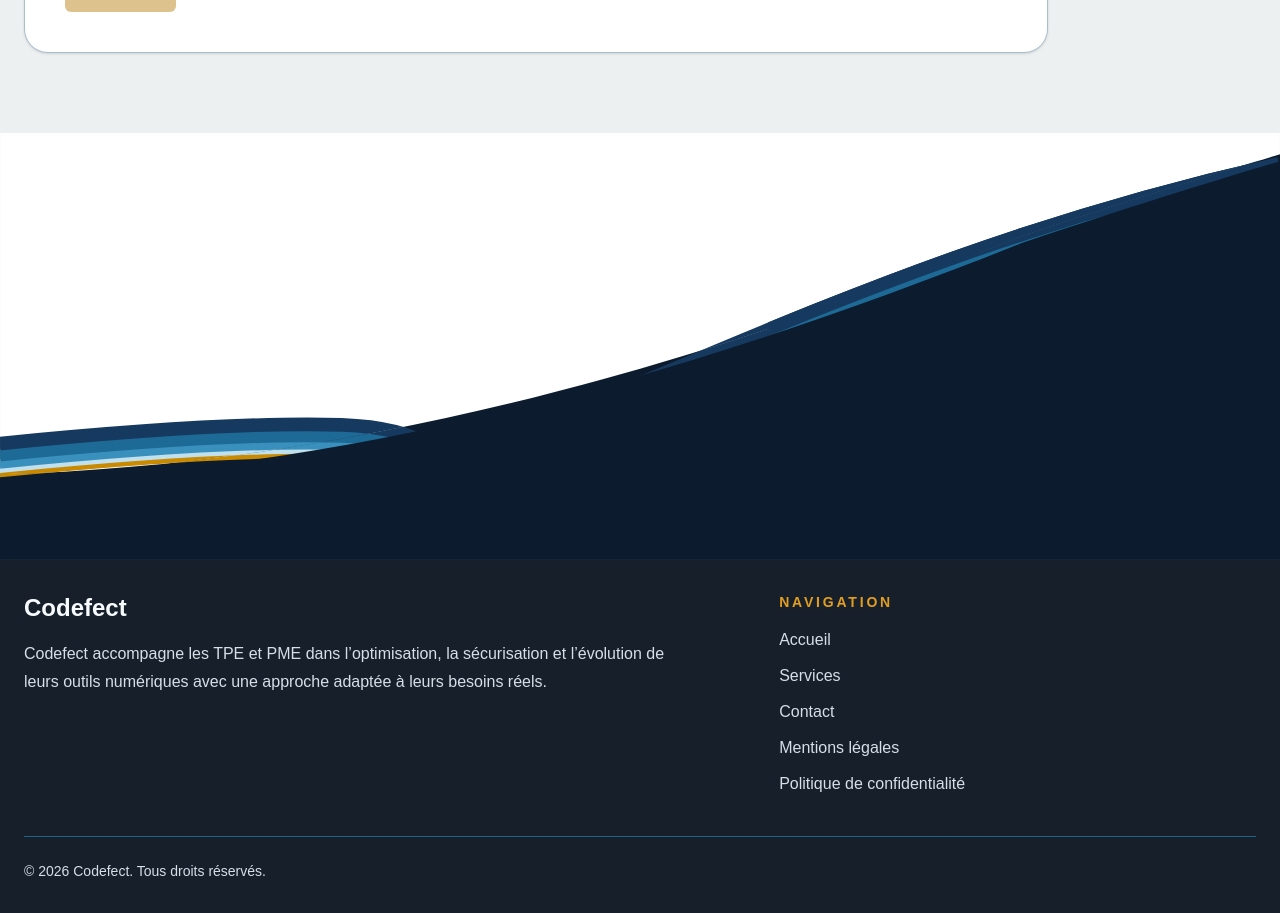
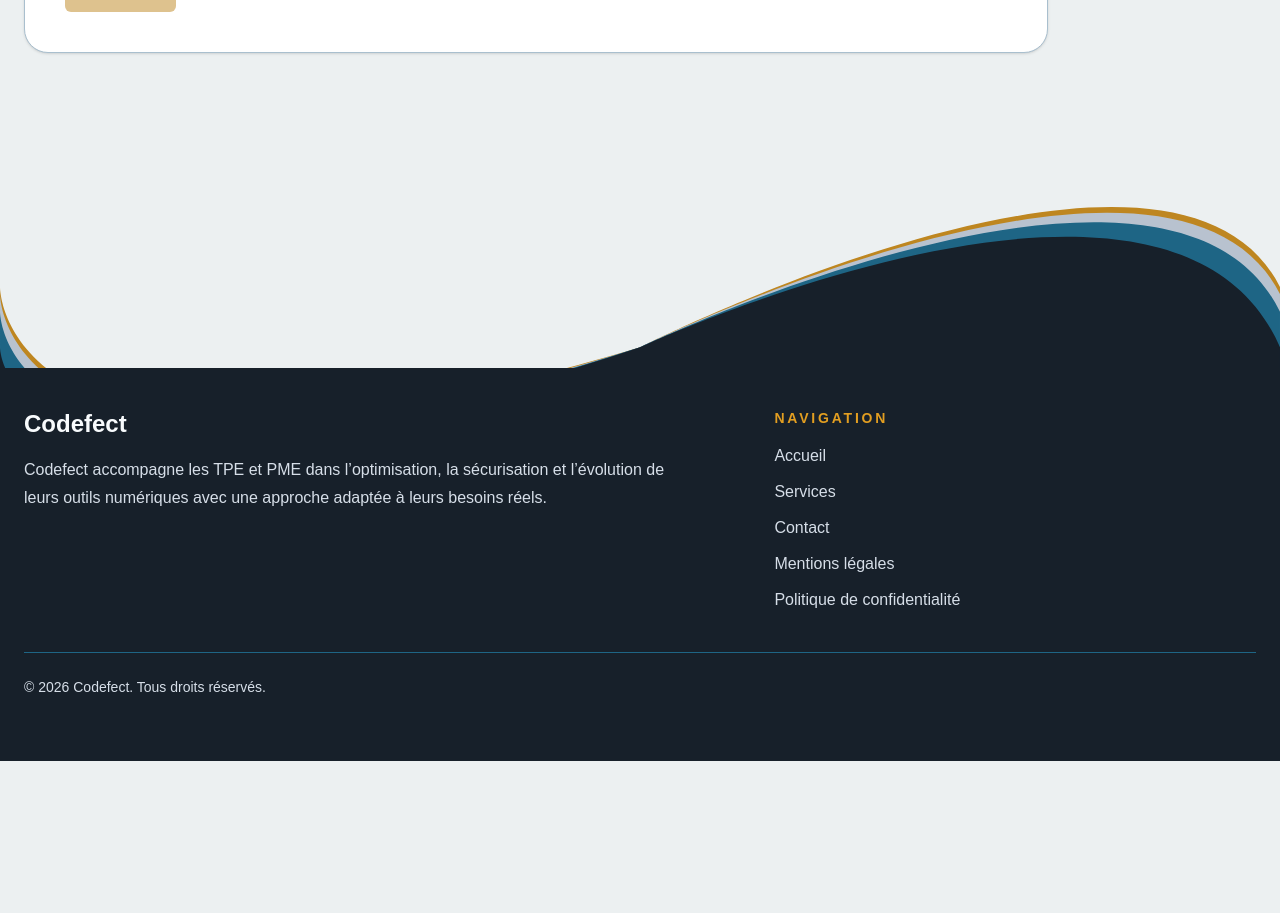
Before and after one commit to Bobby-codefect/website, a Next.js app: page /contact in a window 1280 px wide. Shown: the part 1400-2313 px from the top of the page. After the commit the page ends 2161 px from the top, so only its background shows below. Built offline with nearby package versions, Linux system fonts and the light colour scheme.

Commit message:
FEAT/animation-with-new-waveform : new FooterWave added

```diff
--- a/src/components/home/HeroWave.tsx
+++ b/src/components/home/HeroWave.tsx
@@ -22,17 +22,17 @@ const HeroWave = () => {
                 {description}
               </p>
 
-              <div className="flex flex-col gap-3 sm:flex-row">
+              <div className="flex flex-col items-center gap-3 sm:flex-row sm:justify-start">
                 <a
                     href="/contact"
-                    className="rounded-md bg-[var(--color-accent-gold-strong)] px-6 py-3 text-center font-semibold text-[var(--color-bg-dark)] transition hover:bg-[var(--color-accent-gold)]"
+                    className="inline-flex min-w-[220px] justify-center rounded-md bg-[var(--color-accent-gold-strong)] px-4 py-3 text-center font-semibold text-[var(--color-bg-dark)] transition hover:bg-[var(--color-accent-gold)]"
                 >
                   {boutonPrincipal}
                 </a>
 
                 <a
                     href="/services"
-                    className="rounded-md border border-[var(--color-border-soft)] px-6 py-3 text-center font-semibold text-white transition hover:bg-[var(--color-surface-dark)]"
+                    className="inline-flex min-w-[220px] justify-center rounded-md border border-[var(--color-border-soft)] px-4 py-3 text-center font-semibold text-white transition hover:bg-[var(--color-surface-dark)]"
                 >
                   {boutonSecondaire}
                 </a>
--- a/src/components/layout/Footer.tsx
+++ b/src/components/layout/Footer.tsx
@@ -12,13 +12,13 @@ export default function Footer() {
         <>
             <FooterWave />
 
-            <footer className="bg-[var(--color-bg-dark)] text-white">
-                <div className="mx-auto max-w-7xl px-6 py-8">
-                    <div className="grid gap-10 md:grid-cols-[1.2fr_0.8fr]">
+            <footer className="relative z-10 bg-[var(--color-bg-dark)] text-white lg:-mt-28 xl:-mt-48">
+                <div className="mx-auto max-w-7xl px-6 pt-12 pb-16 lg:pt-16 xl:pt-10">
+                    <div className="grid gap-7 md:grid-cols-[1.2fr_0.8fr]">
                         <div>
                             <h2 className="mb-4 text-2xl font-bold">Codefect</h2>
 
-                            <p className="max-w-2xl leading-7 text-[var(--color-footer-text)]">
+                            <p className="max-w-2xl leading-7 text-(--color-footer-text)">
                                 Codefect accompagne les TPE et PME dans l’optimisation, la
                                 sécurisation et l’évolution de leurs outils numériques avec une
                                 approche adaptée à leurs besoins réels.
@@ -26,7 +26,7 @@ export default function Footer() {
                         </div>
 
                         <div>
-                            <p className="mb-4 text-sm font-semibold uppercase tracking-[0.2em] text-[var(--color-accent-gold-strong)]">
+                            <p className="mb-4 text-sm font-semibold uppercase tracking-[0.2em] text-(--color-accent-gold-strong)">
                                 Navigation
                             </p>
 
@@ -35,7 +35,7 @@ export default function Footer() {
                                     <li key={lien.href}>
                                         <Link
                                             href={lien.href}
-                                            className="text-[var(--color-footer-text)] transition hover:text-white"
+                                            className="text-(--color-footer-text) transition hover:text-white"
                                         >
                                             {lien.label}
                                         </Link>
@@ -44,7 +44,7 @@ export default function Footer() {
                                 <li>
                                     <Link
                                         href="/mentions-legales"
-                                        className="text-[var(--color-footer-text)] transition hover:text-white"
+                                        className="text-(--color-footer-text) transition hover:text-white"
                                     >
                                         Mentions légales
                                     </Link>
@@ -52,7 +52,7 @@ export default function Footer() {
                                 <li>
                                     <Link
                                         href="/politique-confidentialite"
-                                        className="text-[var(--color-footer-text)] transition hover:text-white"
+                                        className="text-(--color-footer-text) transition hover:text-white"
                                     >
                                         Politique de confidentialité
                                     </Link>
@@ -61,8 +61,8 @@ export default function Footer() {
                         </div>
                     </div>
 
-                    <div className="mt-10 border-t border-[var(--color-accent-blue)] pt-6">
-                        <p className="text-sm text-[var(--color-footer-text)]">
+                    <div className="mt-10 border-t border-(--color-accent-blue) pt-6">
+                        <p className="text-sm text-(--color-footer-text)">
                             © 2026 Codefect. Tous droits réservés.
                         </p>
                     </div>
--- a/src/components/layout/FooterWave.tsx
+++ b/src/components/layout/FooterWave.tsx
@@ -1,145 +1,33 @@
 export default function FooterWave() {
   return (
-    <div className="relative overflow-hidden bg-[var(--color-bg-dark)]">
-      <svg
-        width="100%"
-        viewBox="0 0 1500 500"
-        role="img"
-        xmlns="http://www.w3.org/2000/svg"
-      >
-        <title>Vague</title>
-        <desc>Masse marine qui cache le creux des couches fines</desc>
-        <defs>
-          <clipPath id="above-mass">
-            <path d="M0,0 L1500,0 L1500,25 C1450,40 1350,70 1200,120 C800,280 400,390 0,400 L0,0 Z" />
-          </clipPath>
-          <clipPath id="top-right-clip">
-            <path d="M1500,0 L1500,25 C1450,40 1350,70 1200,120 C1100,160 1000,200 900,240 L900,0 Z" />
-          </clipPath>
-          <clipPath id="below-mass-thin">
-            <path d="M0,400 C400,390 800,280 1200,120 C1350,70 1450,40 1500,25 L1500,120 C1450,135 1350,165 1200,215 C800,375 400,480 0,490 Z" />
-          </clipPath>
-        </defs>
-
-        <rect x="0" y="0" width="1500" height="500" fill="#ffffff" />
-
-        {/* Masse marine */}
-        <path
-          d="M0,500 L0,400 C400,390 800,280 1200,120 C1350,70 1450,40 1500,25 L1500,500 Z"
-          fill="#0c1c2e"
-        />
-
-        {/* Couches fines clippées au-dessus de la masse */}
-        <g clipPath="url(#above-mass)">
+      <div className="w-full overflow-hidden leading-[0] bg-[var(--color-bg-light)]">
+        <svg
+            viewBox="0 0 1800 600"
+            xmlns="http://www.w3.org/2000/svg"
+            className="relative top-px block h-auto w-full"
+            aria-hidden="true"
+        >
           <path
-            d="M0,370 C150,355 300,345 400,348 C450,350 480,358 500,372 C520,386 530,395 550,390 C580,382 620,360 700,320 C900,240 1150,120 1500,42"
-            fill="none"
-            stroke="#163a5f"
-            strokeWidth={28}
+              fill="#be8620"
+              d="M 0,215 C 0,215 0,570 900,300 C 900,300 1650,-80 1800,215 L 1800,600 L 0,600 Z"
+              strokeWidth="0"
           />
           <path
-            d="M0,382 C150,367 300,357 400,360 C450,362 480,370 500,384 C520,398 530,407 550,402 C580,394 620,372 700,332 C900,252 1150,132 1500,54"
-            fill="none"
-            stroke="#1e6a96"
-            strokeWidth={20}
+              fill="#b8c2cf"
+              d="M 0,225 C 0,225 0,580 900,300 C 900,300 1650,-70 1800,225 L 1800,600 L 0,600 Z"
+              strokeWidth="0"
           />
           <path
-            d="M0,391 C150,376 300,366 400,369 C450,371 480,379 500,393 C520,407 530,416 550,411 C580,403 620,381 700,341 C900,261 1150,141 1500,63"
-            fill="none"
-            stroke="#3a90bc"
-            strokeWidth={12}
+              fill="#1e6585"
+              d="M 0,250 C 0,250 0,590 900,300 C 900,300 1650,-60 1800,250 L 1800,600 L 0,600 Z"
+              strokeWidth="0"
           />
           <path
-            d="M0,397 C150,382 300,372 400,375 C450,377 480,385 500,399 C520,413 530,422 550,417 C580,409 620,387 700,347 C900,267 1150,147 1500,69"
-            fill="none"
-            stroke="#c0e0ee"
-            strokeWidth={7}
+              fill="#17202a"
+              d="M 0,300 C 0,300 0,600 900,300 C 900,300 1650,-50 1800,300 L 1800,600 L 0,600 Z"
+              strokeWidth="0"
           />
-          <path
-            d="M0,401 C150,386 300,376 400,379 C450,381 480,389 500,403 C520,417 530,426 550,421 C580,413 620,391 700,351 C900,271 1150,151 1500,73"
-            fill="none"
-            stroke="#c98a00"
-            strokeWidth={5}
-            strokeLinecap="round"
-          />
-        </g>
-
-        {/* Couches fines en haut à droite */}
-        <g clipPath="url(#top-right-clip)">
-          <path
-            d="M0,370 C150,355 300,345 400,348 C450,350 480,358 500,372 C520,386 530,395 550,390 C580,382 620,360 700,320 C900,240 1150,120 1500,42"
-            fill="none"
-            stroke="#163a5f"
-            strokeWidth={28}
-          />
-          <path
-            d="M0,382 C150,367 300,357 400,360 C450,362 480,370 500,384 C520,398 530,407 550,402 C580,394 620,372 700,332 C900,252 1150,132 1500,54"
-            fill="none"
-            stroke="#1e6a96"
-            strokeWidth={20}
-          />
-          <path
-            d="M0,391 C150,376 300,366 400,369 C450,371 480,379 500,393 C520,407 530,416 550,411 C580,403 620,381 700,341 C900,261 1150,141 1500,63"
-            fill="none"
-            stroke="#3a90bc"
-            strokeWidth={12}
-          />
-          <path
-            d="M0,397 C150,382 300,372 400,375 C450,377 480,385 500,399 C520,413 530,422 550,417 C580,409 620,387 700,347 C900,267 1150,147 1500,69"
-            fill="none"
-            stroke="#c0e0ee"
-            strokeWidth={7}
-          />
-          <path
-            d="M0,401 C150,386 300,376 400,379 C450,381 480,389 500,403 C520,417 530,426 550,421 C580,413 620,391 700,351 C900,271 1150,151 1500,73"
-            fill="none"
-            stroke="#c98a00"
-            strokeWidth={5}
-            strokeLinecap="round"
-          />
-        </g>
-
-        {/* Fine bande de couches visible juste sous le bord de la masse */}
-        <g clipPath="url(#below-mass-thin)">
-          <path
-            d="M0,370 C150,355 300,345 400,348 C450,350 480,358 500,372 C520,386 530,395 550,390 C580,382 620,360 700,320 C900,240 1150,120 1500,42"
-            fill="none"
-            stroke="#163a5f"
-            strokeWidth={28}
-          />
-          <path
-            d="M0,382 C150,367 300,357 400,360 C450,362 480,370 500,384 C520,398 530,407 550,402 C580,394 620,372 700,332 C900,252 1150,132 1500,54"
-            fill="none"
-            stroke="#1e6a96"
-            strokeWidth={20}
-          />
-          <path
-            d="M0,391 C150,376 300,366 400,369 C450,371 480,379 500,393 C520,407 530,416 550,411 C580,403 620,381 700,341 C900,261 1150,141 1500,63"
-            fill="none"
-            stroke="#3a90bc"
-            strokeWidth={12}
-          />
-          <path
-            d="M0,397 C150,382 300,372 400,375 C450,377 480,385 500,399 C520,413 530,422 550,417 C580,409 620,387 700,347 C900,267 1150,147 1500,69"
-            fill="none"
-            stroke="#c0e0ee"
-            strokeWidth={7}
-          />
-          <path
-            d="M0,401 C150,386 300,376 400,379 C450,381 480,389 500,403 C520,417 530,426 550,421 C580,413 620,391 700,351 C900,271 1150,151 1500,73"
-            fill="none"
-            stroke="#c98a00"
-            strokeWidth={5}
-            strokeLinecap="round"
-          />
-        </g>
-
-        {/* Masque qui suit la courbe de la masse — remplace le rectangle brutal */}
-        <path
-          d="M0,408 C400,398 800,288 1200,128 C1350,78 1450,48 1500,33 L1500,500 L0,500 Z"
-          fill="#0c1c2e"
-        />
-      </svg>
-    </div>
+        </svg>
+      </div>
   );
 }
```
Also changed, not shown: src/components/contact/ContactForm.tsx (+6 -6 lines).
